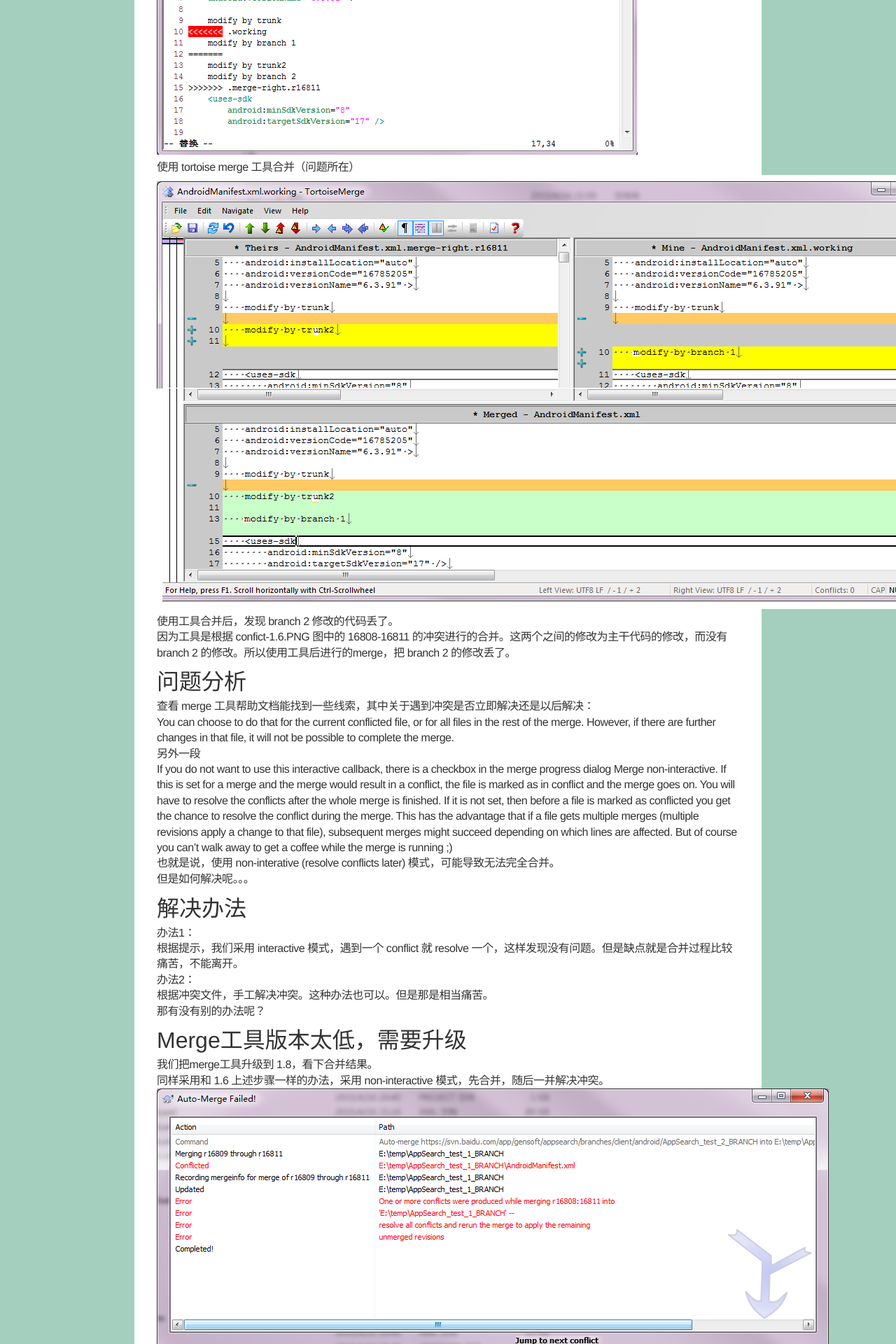
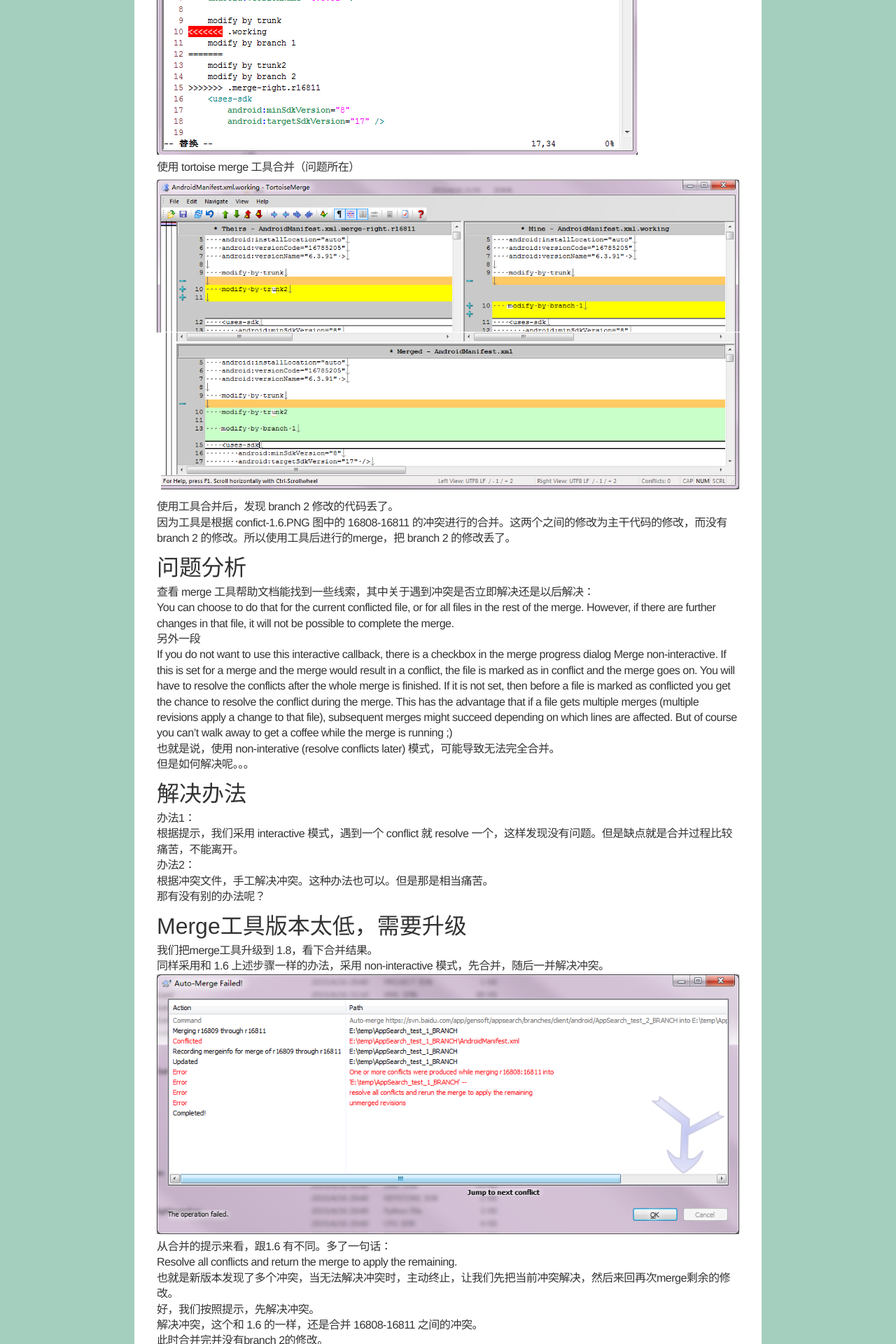
Before and after one commit to coolpers/coolpers.github.io, a Jekyll site: the page built from index.html, in a window 1280 px wide. Shown: the part 2596-4516 px from the top of the page at 70% size. Built offline with Jekyll 4.4.1, drawn with Linux system fonts in a browser that asks for light colours.

Commit message:
modify wide images style

```diff
--- a/css/master.css
+++ b/css/master.css
@@ -358,3 +358,8 @@ h1, h2, h3, h4, h5, h6 {
   line-height: 1;
   font-weight: normal;
 }
+
+
+.body img {
+  max-width: 100%;
+}
```
